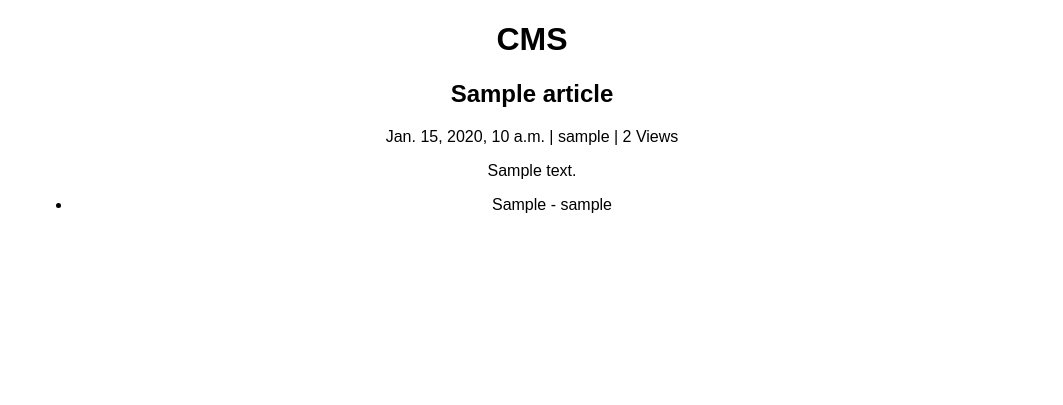
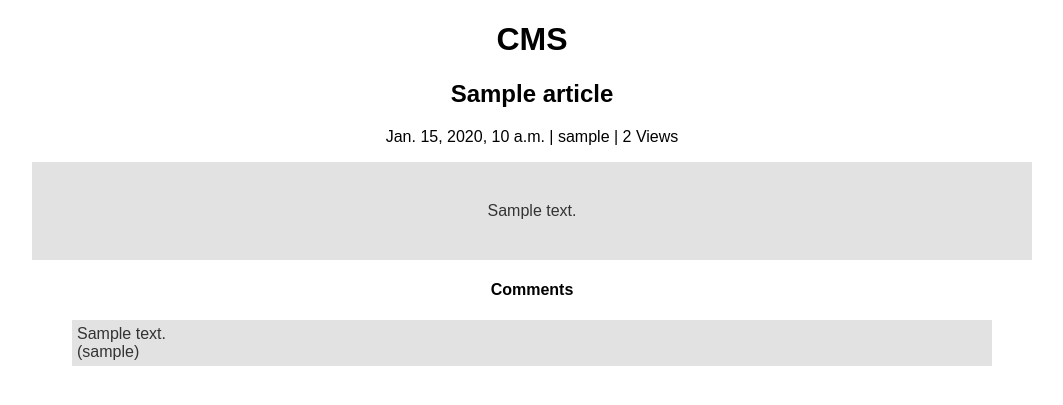
Before and after one commit to royi12/cms, a Django app: page /1/ in a window 1280 px wide. Shown: the top 405 px of the page, without its empty margins (108-1171 px from the left). Run offline with Django 3.2, Linux system fonts and the light colour scheme; tables that the repository leaves empty hold one stand-in row (values such as "Sample post").

Commit message:
Improved the article page design.

```diff
--- a/articles/static/articles/style.css
+++ b/articles/static/articles/style.css
@@ -100,3 +100,17 @@ input:focus, textarea:focus {
   color: #f2f2f2;
   text-decoration: none;
 }
+
+#article {
+    background: #e2e2e2;
+    color: #333333;
+    padding: 40px;
+}
+
+.comment {
+    background: #e2e2e2;
+    color: #333333;
+    padding: 5px;
+    margin: 2px 40px;
+    text-align: left;
+}
--- a/articles/templates/articles/article.html
+++ b/articles/templates/articles/article.html
@@ -11,12 +11,16 @@
     | {{ article.view_count }} Views
 {% endif %}
 </p>
-<p>
+<p id="article">
 {{ article.content }}
 </p>
-<ul>
+<h4>Comments</h4>
+<div>
 {% for comment in comments %}
-    <li>{{ comment }}</li>
+    <div class="comment">
+        {{ comment.content }} <br />
+        ({{ comment.author.username }})
+    </div>
 {% endfor %}
-</ul>
+</div>
 {% endblock %}
```
